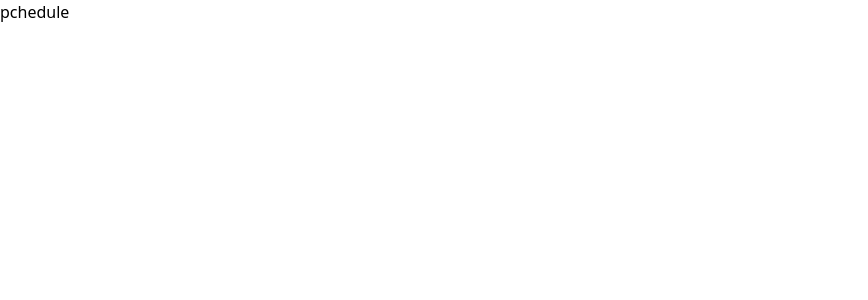
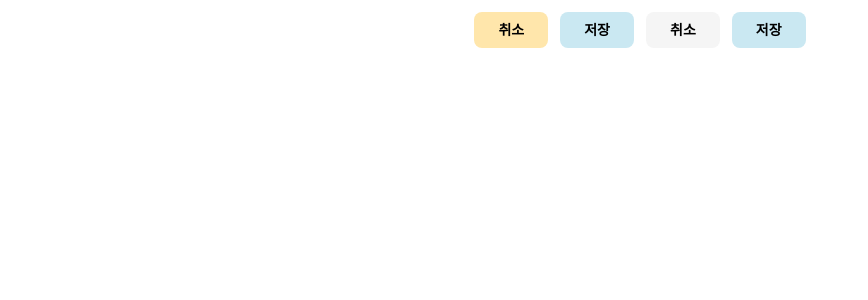
Before and after one commit to oz-main-fe-12-team4/oz_pchedule_fe, a React (Vite) app: page / in a window 1280 px wide. Shown: the top 300 px of the page, without its empty margins (0-868 px from the left). Built offline with nearby package versions, Linux system fonts and the light colour scheme.

Commit message:
feat: 공통 Button 컴포넌트 추가

```diff
--- a/src/App.jsx
+++ b/src/App.jsx
@@ -1,7 +1,12 @@
+import { Button } from "./assets/components/Button";
+
 function App() {
   return (
     <>
-      <div>pchedule</div>
+      <Button
+        onCancelClick={() => console.log("취소 클릭")}
+        onConfirmClick={() => console.log("저장 클릭")}
+      />
     </>
   );
 }
--- /dev/null
+++ b/src/assets/components/Button.jsx
@@ -0,0 +1,37 @@
+import React from "react";
+
+export const Button = ({
+  cancelText = "취소",
+  confirmText = "저장",
+  onCancelClick,
+  onConfirmClick,
+}) => {
+  return (
+    <div className="flex gap-3 justify-center my-3">
+      <button
+        className="rounded-lg px-6 py-2 text-sm font-bold bg-[#FFE6AB] hover:bg-[#ffb400]"
+        onClick={onCancelClick}
+      >
+        {cancelText}
+      </button>
+      <button
+        className="rounded-lg px-6 py-2 text-sm font-bold bg-[#CAE8F2] hover:bg-[#5aa5b2]"
+        onClick={onConfirmClick}
+      >
+        {confirmText}
+      </button>
+      <button
+        className="rounded-lg px-6 py-2 text-sm font-bold bg-[#f5f5f5] hover:bg-[#d9d9d9]"
+        onClick={onCancelClick}
+      >
+        {cancelText}
+      </button>
+      <button
+        className="rounded-lg px-6 py-2 text-sm font-bold bg-[#CAE8F2] hover:bg-[#5aa5b2]"
+        onClick={onConfirmClick}
+      >
+        {confirmText}
+      </button>
+    </div>
+  );
+};
```
